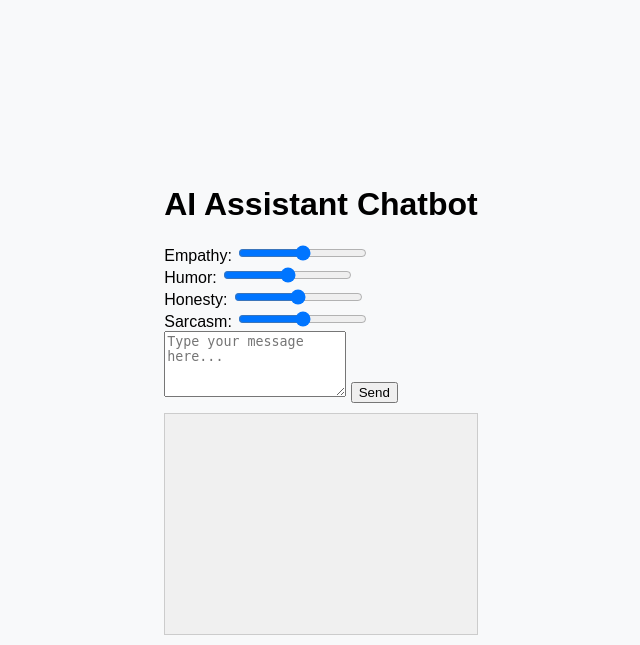
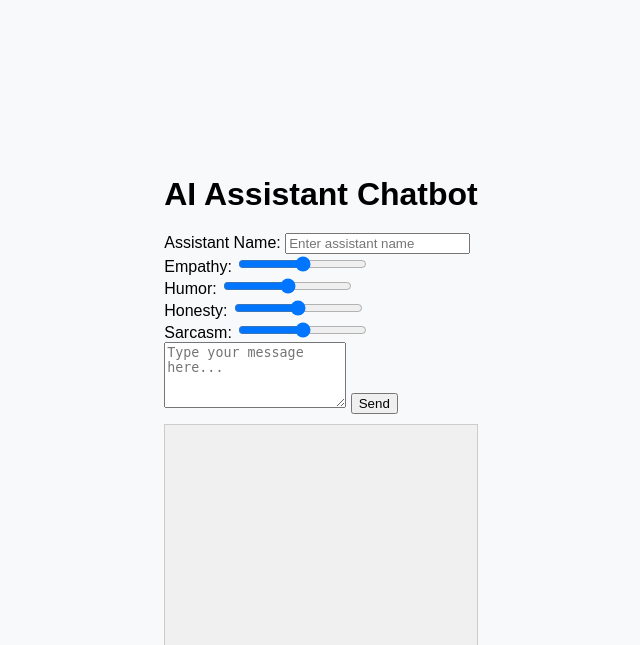
Before and after one commit to tpxforever/AURA, a Flask app: page /assistant in a window 1280 px wide. Shown: the top 645 px of the page, without its empty margins (319-959 px from the left). Run offline with Flask 3, Linux system fonts and the light colour scheme.

Commit message:
Chatbot works

```diff
--- a/app.py
+++ b/app.py
@@ -1,6 +1,4 @@
 import google.generativeai as genai
-import json
-import os
 from flask_sqlalchemy import SQLAlchemy
 from flask import Flask, request, jsonify, render_template
 from flask_cors import CORS
@@ -20,6 +18,7 @@ db = SQLAlchemy(app)
 # ------------------------------
 class UserSettings(db.Model):
     id = db.Column(db.Integer, primary_key=True)
+    name = db.Column(db.String(100), nullable=False)  # Assistant name
     empathy = db.Column(db.Integer, default=50)
     humor = db.Column(db.Integer, default=50)
     honesty = db.Column(db.Integer, default=50)
@@ -28,6 +27,7 @@ class UserSettings(db.Model):
     def to_dict(self):
         return {
             "id": self.id,
+            "name": self.name,
             "empathy": self.empathy,
             "humor": self.humor,
             "honesty": self.honesty,
@@ -37,57 +37,71 @@ class UserSettings(db.Model):
 # ------------------------------
 # Gemini API Setup
 # ------------------------------
-GEMINI_API_KEY = "AIzaSyClR-zfEQ9m8DkhemP2elrUgJOckSXYX8U"
+GEMINI_API_KEY = "AIzaSyClR-zfEQ9m8DkhemP2elrUgJOckSXYX8U" # Replace with your API key
 genai.configure(api_key=GEMINI_API_KEY)
-model = genai.GenerativeModel("gemini-pro")
+
+# Try gemini-1.5-flash, or another valid model.
+try:
+    model = genai.GenerativeModel('gemini-1.5-flash')
+except Exception as e:
+    print(f"Error initializing gemini-1.5-flash: {e}")
+    print("Trying to find alternative models...")
+    available_models = [model for model in genai.list_models() if 'generateContent' in model.supported_generation_methods]
+    model = None
+    if available_models:
+        model = genai.GenerativeModel(available_models[0].name)
+        print(f"Using alternative model: {available_models[0].name}")
+    else:
+        print("No suitable generative model found.")
 
 # ------------------------------
 # Routes
 # ------------------------------
+@app.route("/")
+def home():
+    return render_template("home.html")
+
 @app.route("/assistant")
 def assistant():
     return render_template("assistant.html")
 
-@app.route("/")
-def home():
-    return render_template("home.html")  # or whatever your landing page is called
-
-@app.route("/main")
-def main():
-    return render_template("main.html")  # main app UI
-
 @app.route("/api/dialogue", methods=["POST"])
 def generate_dialogue():
     config = request.get_json()
+    name = config.get("name", "Assistant")
     empathy = config.get("empathy", 50)
     humor = config.get("humor", 50)
     honesty = config.get("honesty", 50)
     sarcasm = config.get("sarcasm", 50)
+    user_message = config.get("message", "")
 
     prompt = f"""
-    Act as a home assistant robot with this personality configuration:
+    Act as an assistant named {name} with the following personality configuration:
     - Empathy: {empathy}%
     - Humor: {humor}%
     - Honesty: {honesty}%
     - Sarcasm: {sarcasm}%
 
-    Greet the user according to these personality traits.
+    Respond to the user message: "{user_message}"
     """
 
-    try:
-        response = model.generate_content(prompt)
-        text = response.text.strip()
-    except Exception as e:
-        text = f"[Gemini Error] {str(e)}"
+    if model:
+      try:
+          response = model.generate_content(prompt)
+          text = response.text.strip()
+      except Exception as e:
+          text = f"[Gemini Error] {str(e)}"
+    else:
+      text = "Model not available"
 
     return jsonify({"response": text})
-
 
 @app.route("/api/settings", methods=["POST"])
 def save_settings():
     data = request.get_json()
 
     settings = UserSettings(
+        name=data.get("name", "Assistant"),
         empathy=data.get("empathy", 50),
         humor=data.get("humor", 50),
         honesty=data.get("honesty", 50),
@@ -98,7 +112,6 @@ def save_settings():
 
     return jsonify({"status": "saved", "config": settings.to_dict()})
 
-
 @app.route("/api/settings", methods=["GET"])
 def load_settings():
     settings = UserSettings.query.order_by(UserSettings.id.desc()).first()
@@ -107,7 +120,6 @@ def load_settings():
     else:
         return jsonify({"error": "No settings found"}), 404
 
-
 # ------------------------------
 # App Entry Point
 # ------------------------------
--- a/static/script.js
+++ b/static/script.js
@@ -1,4 +1,5 @@
 document.getElementById("send-btn").addEventListener("click", async () => {
+    const name = document.getElementById("assistant-name").value;
     const empathy = document.getElementById("empathy-slider").value;
     const humor = document.getElementById("humor-slider").value;
     const honesty = document.getElementById("honesty-slider").value;
@@ -7,16 +8,20 @@ document.getElementById("send-btn").addEventListener("click", async () => {
 
     const chatWindow = document.getElementById("chat-window");
 
-    // Add user's message to chat window
+    // Add the user's message to the chat window
     const userDiv = document.createElement("div");
     userDiv.textContent = `You: ${userMessage}`;
     chatWindow.appendChild(userDiv);
 
+    try {
         // Send data to the backend
         const response = await fetch("/api/dialogue", {
             method: "POST",
-        headers: { "Content-Type": "application/json" },
+            headers: {
+                "Content-Type": "application/json"
+            },
             body: JSON.stringify({
+                name: name,
                 empathy: empathy,
                 humor: humor,
                 honesty: honesty,
@@ -27,10 +32,16 @@ document.getElementById("send-btn").addEventListener("click", async () => {
 
         const data = await response.json();
 
-    // Add chatbot's response to chat window
+        // Add the bot's response to the chat window
         const botDiv = document.createElement("div");
-    botDiv.textContent = `Bot: ${data.response}`;
+        botDiv.textContent = `${name || "Bot"}: ${data.response}`;
         chatWindow.appendChild(botDiv);
 
         document.getElementById("user-input").value = ""; // Clear input
+    } catch (error) {
+        console.error("Error:", error);
+        const errorDiv = document.createElement("div");
+        errorDiv.textContent = "Error: Unable to get a response from the server.";
+        chatWindow.appendChild(errorDiv);
+    }
 });
--- a/templates/assistant.html
+++ b/templates/assistant.html
@@ -9,6 +9,11 @@
 <body>
     <div class="chatbot-container">
         <h1>AI Assistant Chatbot</h1>
+        <div>
+            <label for="assistant-name">Assistant Name:</label>
+            <input type="text" id="assistant-name" placeholder="Enter assistant name" />
+        </div>
+
         <div>
             <label for="empathy-slider">Empathy:</label>
             <input type="range" id="empathy-slider" min="0" max="100" value="50">
```
Also changed, not shown: instance/user_settings.db. Lines whose indentation alone changed are shown as unchanged.
